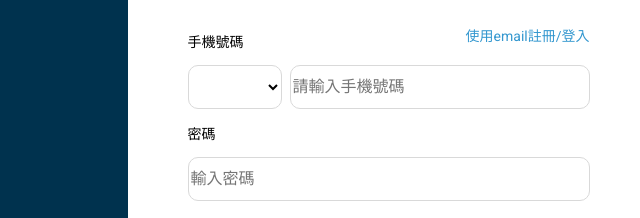
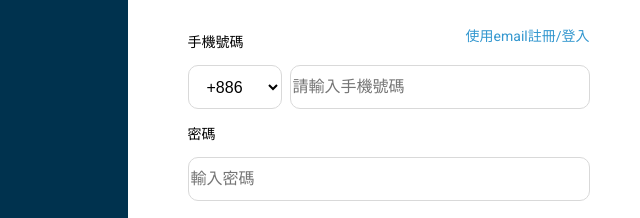
Before and after one commit to CrowHatter/fake_website, a plain HTML site: page index.html in a window 1280 px wide. Both pictures are taken after a click on the link "使用手機登入". Shown: the part 186-404 px from the top of the page, 487-1127 px from the left. Drawn offline with Linux system fonts and the light colour scheme.

Commit message:
add option

```diff
--- a/main.js
+++ b/main.js
@@ -7,11 +7,35 @@ function changeMode() {
         document.getElementById("inputMode").placeholder="請輸入手機號碼";
 
         let parentDiv = document.getElementById("upon");
-        let AddedThing = document.createElement("select");
-        AddedThing.setAttribute("id", "newSelect");
-        AddedThing.setAttribute("class", "");
+        let MySelect = document.createElement("select");
+        MySelect.setAttribute("id", "newSelect");
+
+        let option1 = document.createElement("option");
+        option1.text="+886";
+        MySelect.add(option1);
+        let option2 = document.createElement("option");
+        option2.text="+852";
+        MySelect.add(option2);
+        let option3 = document.createElement("option");
+        option3.text="+853";
+        MySelect.add(option3);
+        let option4 = document.createElement("option");
+        option4.text="+1";
+        MySelect.add(option4);
+        let option5 = document.createElement("option");
+        option5.text="+7";
+        MySelect.add(option5);
+        let option6 = document.createElement("option");
+        option6.text="+20";
+        MySelect.add(option6);
+        let option7 = document.createElement("option");
+        option7.text="+27";
+        MySelect.add(option7);
+
+
+
         let OldInput = document.getElementById("inputMode");
-        parentDiv.insertBefore(AddedThing, OldInput);
+        parentDiv.insertBefore(MySelect, OldInput);
 
         OldInput.style.width="300px";
 
--- a/style.css
+++ b/style.css
@@ -250,3 +250,7 @@ select{
     margin-right: 8px;
     display: block;
 }
+
+.option_style{
+
+}
```
